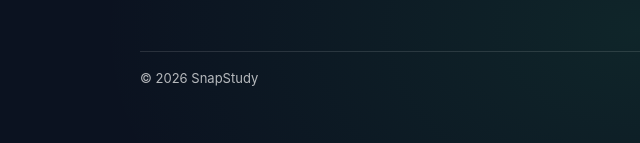
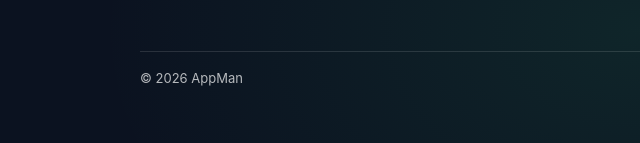
Before and after one commit to harperchang2025-ship-it/snapstudy, a plain HTML site: page index.html in a window 1280 px wide. Shown: the part 1011-1154 px from the top of the page, 0-640 px from the left. Drawn offline with Linux system fonts and the light colour scheme.

Commit message:
Change footer brand name from SnapStudy to AppMan

```diff
--- a/index.html
+++ b/index.html
@@ -352,7 +352,7 @@
   </section>
 
   <footer>
-    <div>© <span id="year"></span> SnapStudy</div>
+    <div>© <span id="year"></span> AppMan</div>
     <div class="links">
       <a href="./privacy.html" data-i18n="footer.privacy">Privacy</a>
       <a href="./terms.html" data-i18n="footer.terms">Terms</a>
```
